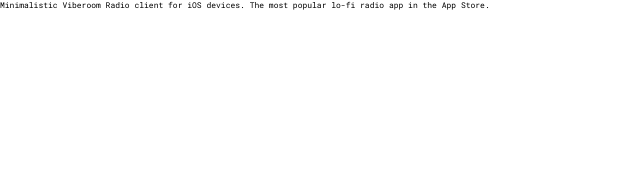
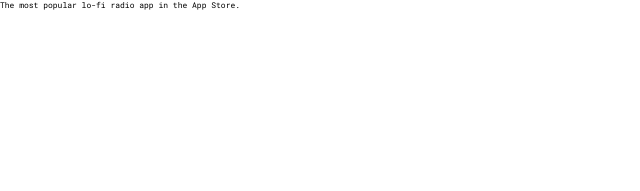
Before and after one commit to zhitkovkostya/portfolio, a Jekyll site: the page built from _posts/2020-06-12-chillhop.md, in a window 1280 px wide. Shown: the top 191 px of the page, without its empty margins (0-640 px from the left). Built offline with Jekyll 4.4.1, drawn with Linux system fonts in a browser that asks for light colours; our own code applies the rules of GitHub Pages for plain Markdown files.

Commit message:
Update Projects “2020-06-12-chillhop”

```diff
--- a/_posts/2020-06-12-chillhop.md
+++ b/_posts/2020-06-12-chillhop.md
@@ -20,4 +20,4 @@ images:
   - url: /assets/images/chillhop-2.png
     title: Chillhop Radio for iOS, playlists
 ---
-Minimalistic Viberoom Radio client for iOS devices. The most popular lo-fi radio app in the App Store.
+The most popular lo-fi radio app in the App Store.
```
